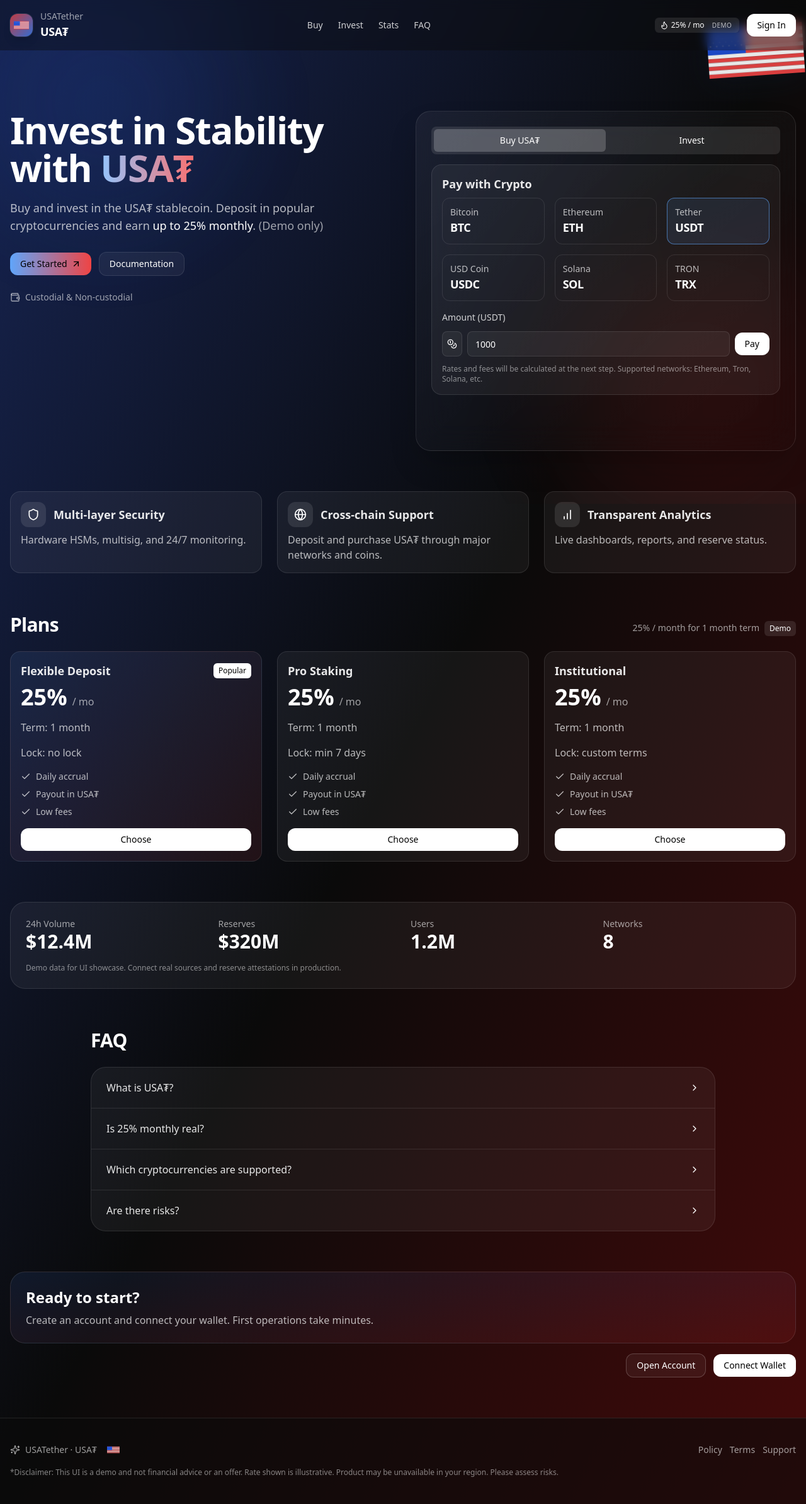
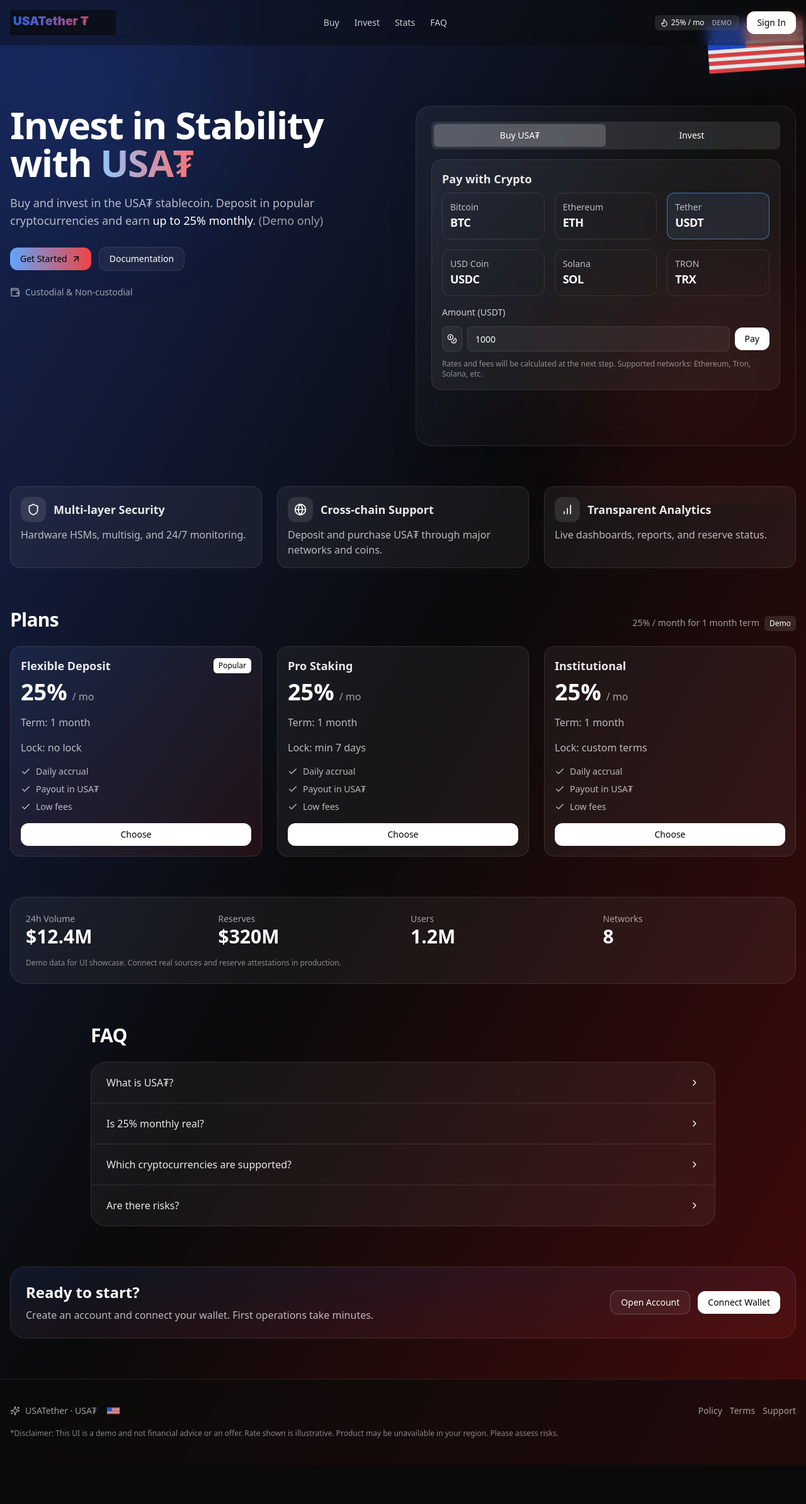
Before and after one commit to Gatsby01k/usatether-next, a Next.js app: page / in a window 1280 px wide. Shown: the whole page at 63% size. After the commit the page ends 2326 px from the top, so only its background shows below. Built offline with nearby package versions, Linux system fonts and the light colour scheme.

Commit message:
Update page.js

```diff
--- a/app/page.js
+++ b/app/page.js
@@ -1,5 +1,6 @@
 "use client";
 import React, { useCallback, useEffect, useMemo, useRef, useState } from "react";
+import Link from "next/link";
 import { motion as fm } from "framer-motion";
 import { Button } from "@/components/ui/button";
 import { Card, CardContent, CardHeader, CardTitle } from "@/components/ui/card";
@@ -171,23 +172,25 @@ export default function Page() {
         )}
       </div>
 
+      {/* HEADER с Shine-вордмарком */}
       <header className="sticky top-0 z-30 backdrop-blur supports-[backdrop-filter]:bg-neutral-950/40">
         <div className="mx-auto flex max-w-7xl items-center justify-between px-4 py-4">
-          <div className="flex items-center gap-3">
-            <div className="grid h-9 w-9 place-items-center rounded-xl bg-gradient-to-br from-red-500/80 to-blue-500/80 shadow-lg ring-1 ring-white/10" aria-hidden>
-              <USFlag className="h-4 w-6" />
-            </div>
-            <div className="leading-tight" aria-label="USATether · USA₮">
-              <p className="text-sm text-white/60">USATether</p>
-              <p className="text-lg font-semibold tracking-tight">USA₮</p>
-            </div>
-          </div>
+          <Link href="/" className="flex items-center gap-3" aria-label="USATether — home">
+            <img
+              src="/brand/USATether-Wordmark-Shine.svg"
+              alt="USATether"
+              className="h-8 md:h-10 w-auto"
+              loading="eager"
+            />
+          </Link>
+
           <nav className="hidden gap-6 text-sm md:flex" aria-label="Primary">
             <a href="#buy" className="text-white/80 transition hover:text-white">Buy</a>
             <a href="#invest" className="text-white/80 transition hover:text-white">Invest</a>
             <a href="#stats" className="text-white/80 transition hover:text-white">Stats</a>
             <a href="#faq" className="text-white/80 transition hover:text-white">FAQ</a>
           </nav>
+
           <div className="flex items-center gap-3">
             <Badge className="bg-white/10 text-white backdrop-blur" aria-label="Demo rate badge">
               <Flame className="mr-1 h-3.5 w-3.5" /> 25% / mo
@@ -205,7 +208,7 @@ export default function Page() {
           </div>
         </div>
 
-        {/* ВАЖНО: фиксируем выравнивание по верху на десктопе */}
+        {/* фиксим выравнивание по верху на десктопе */}
         <div className="grid gap-10 md:grid-cols-2 md:items-start" id="main">
           <div>
             <MotionDiv
@@ -234,7 +237,7 @@ export default function Page() {
             </div>
           </div>
 
-          {/* Карточка с табами — резерв высоты и растяжение контента */}
+          {/* карточка с табами — резерв высоты и растяжение контента */}
           <div className="relative">
             <MotionDiv
               initial={!reduced ? { opacity: 0, scale: 0.98 } : undefined}
@@ -248,7 +251,7 @@ export default function Page() {
                   <TabsTrigger value="invest" id="tab-invest" aria-controls="panel-invest">Invest</TabsTrigger>
                 </TabsList>
 
-                {/* Контейнер панелей занимает всю оставшуюся высоту */}
+                {/* контейнер панелей занимает всю оставшуюся высоту */}
                 <div className="mt-4 flex-1">
                   {/* Buy */}
                   <TabsContent value="buy" id="panel-buy" className="h-full" role="tabpanel" aria-labelledby="tab-buy">
@@ -407,9 +410,9 @@ export default function Page() {
         <div className="mb-6 flex items-end justify-between">
           <h2 className="text-2xl font-semibold tracking-tight md:text-3xl">Plans</h2>
           <div className="text-sm text-white/60">
-  25% / month for 1 month term
-  <Badge className="ml-2 bg-white/10 text-white">Demo</Badge>
-</div>
+            25% / month for 1 month term
+            <Badge className="ml-2 bg-white/10 text-white">Demo</Badge>
+          </div>
         </div>
         <div className="grid gap-6 md:grid-cols-3">
           {PLANS.map((p) => (
@@ -489,10 +492,10 @@ export default function Page() {
             <h3 className="text-2xl font-semibold">Ready to start?</h3>
             <p className="mt-2 text-white/70">Create an account and connect your wallet. First operations take minutes.</p>
           </div>
-        </div>
-        <div className="flex flex-wrap items-center justify-end gap-3 mt-4">
-          <Button variant="outline" className="border-white/20 bg-white/10 text-white hover:bg-white/20" type="button" aria-label="Open account">Open Account</Button>
-          <Button className="bg-white text-black hover:bg-white/90" type="button" aria-label="Connect wallet">Connect Wallet</Button>
+          <div className="flex flex-wrap items-center justify-end gap-3">
+            <Button variant="outline" className="border-white/20 bg-white/10 text-white hover:bg-white/20" type="button" aria-label="Open account">Open Account</Button>
+            <Button className="bg-white text-black hover:bg-white/90" type="button" aria-label="Connect wallet">Connect Wallet</Button>
+          </div>
         </div>
       </section>
 
```
